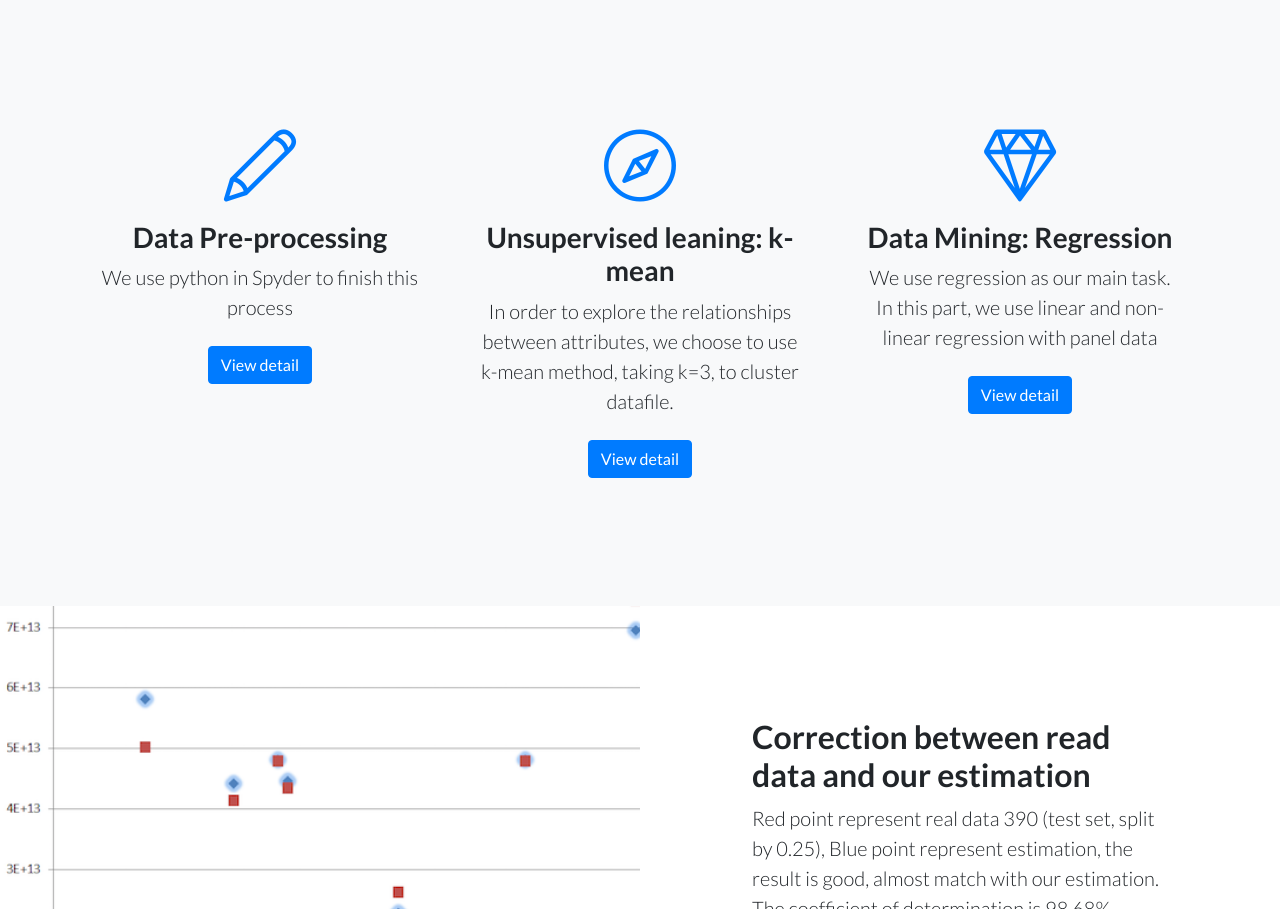
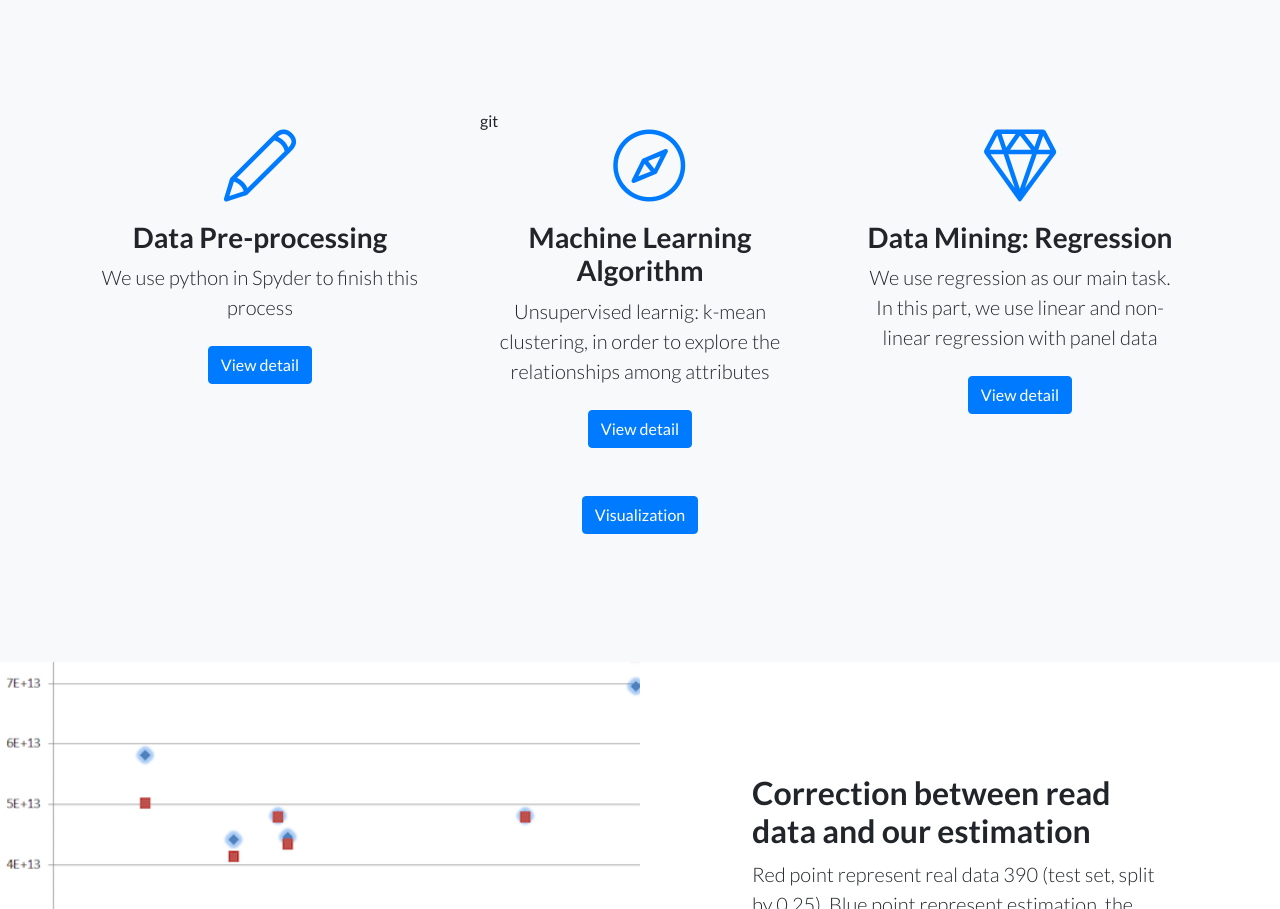
Before and after one commit to occamrazor1492/Exploration-of-Factors-Influencing-GD, a website: page index.html in a window 1280 px wide. Shown: the part 2398-3307 px from the top of the page. Drawn offline with Linux system fonts and the light colour scheme.

Commit message:
add a pdf file and modify some words.

```diff
--- a/index.html
+++ b/index.html
@@ -111,12 +111,13 @@
           </div>
           <div class="col-lg-4">
             <div class="features-icons-item mx-auto mb-5 mb-lg-0 mb-lg-3">
-              <div class="features-icons-icon d-flex">
+              <div class="features-icons-icon d-flex">git
                 <i class="icon-compass m-auto text-primary"></i>
               </div>
-              <h3>Unsupervised leaning: k-mean</h3>
-              <p class="lead mb-0">In order to explore the relationships between attributes, we choose to use k-mean method, taking k=3, to cluster datafile.</p>
-              <br><a class="btn btn-primary" href="Jinya_6906_presentation/page-1.html">View detail</a>
+              <h3>Machine Learning Algorithm</h3>
+              <p class="lead mb-0">Unsupervised learnig: k-mean clustering, in order to explore the relationships among attributes</p>
+              <br><a class="btn btn-primary" href="img/6906_Presentation_MLJingya.pdf">View detail</a><br><br>
+              <br><a class="btn btn-primary" href="Jinya_6906_presentation/page-1.html">Visualization</a>
             </div>
           </div>
           <div class="col-lg-4">
```
Also changed, not shown: 1 other file.
